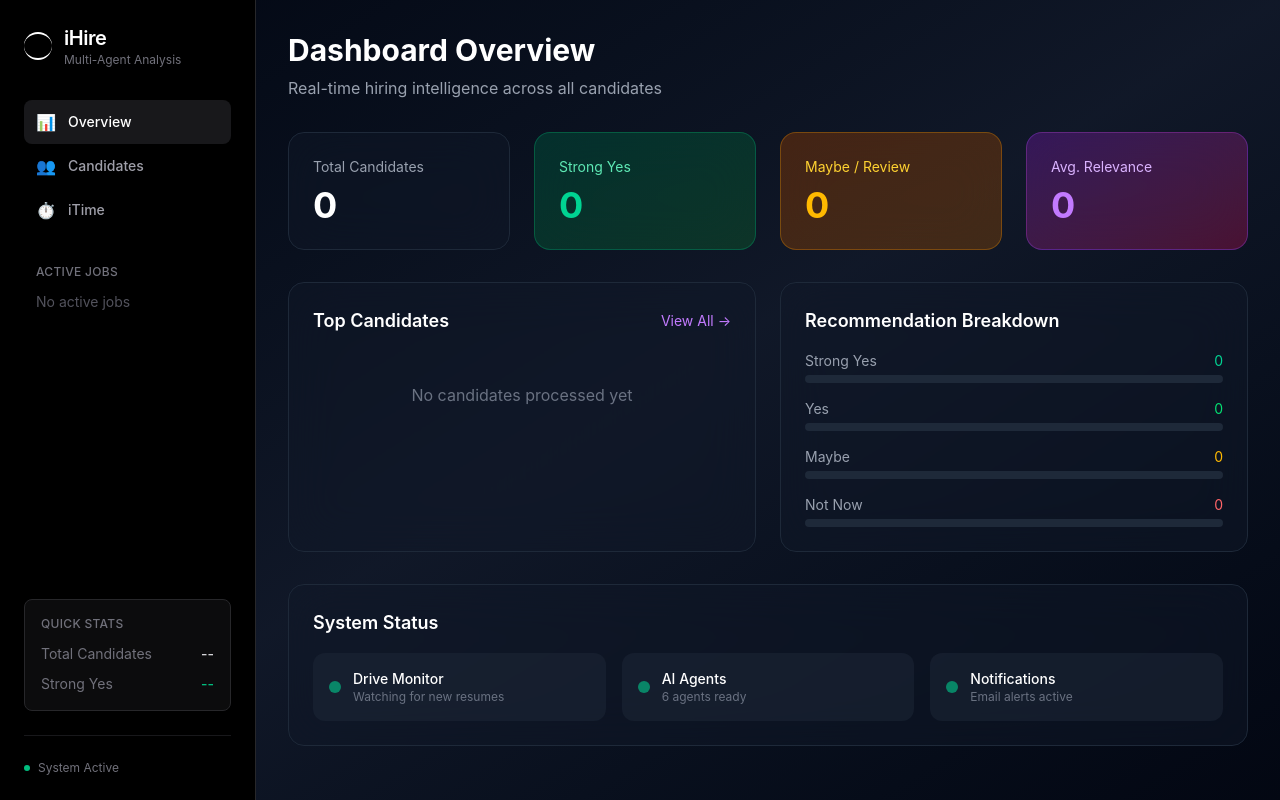
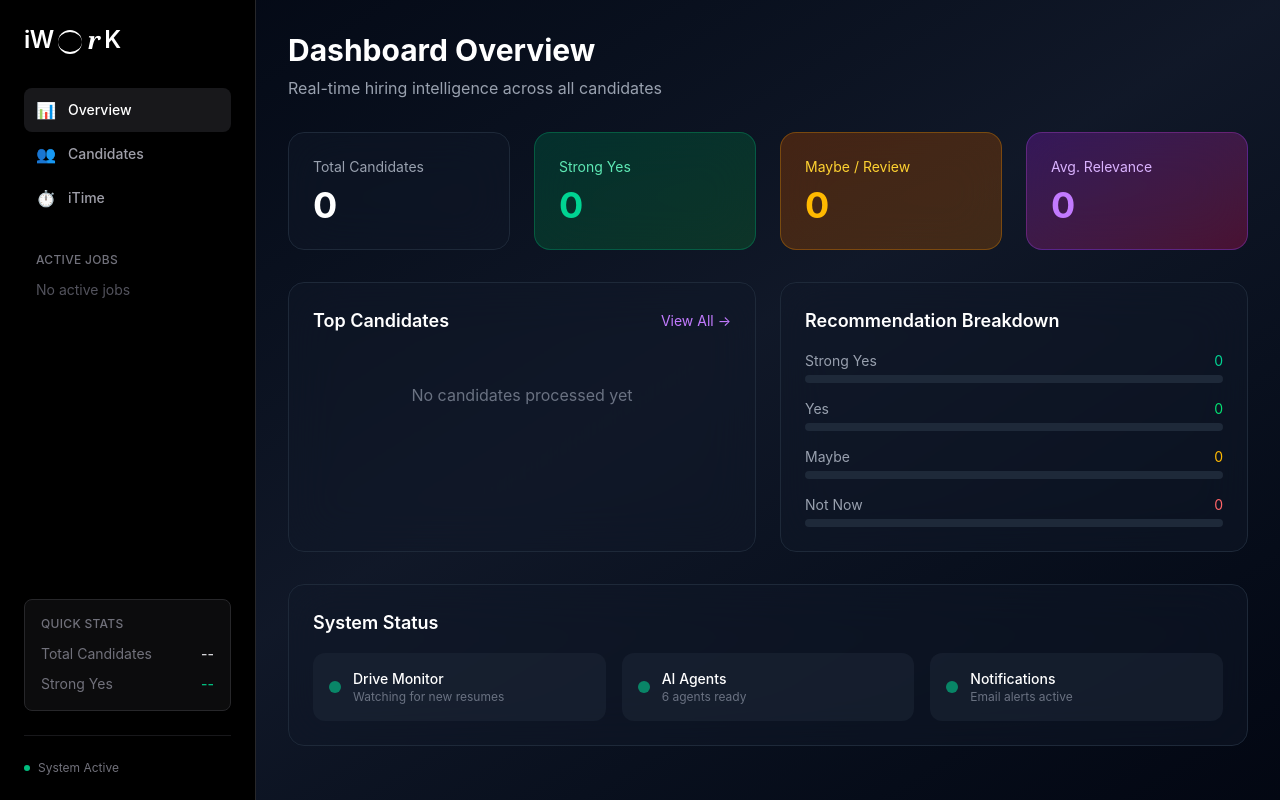
Before and after one commit to i24hour/iHire, a Next.js app in the folder frontend/: page / in a window 1280 px wide. Built offline with nearby package versions, Linux system fonts and the light colour scheme.

Commit message:
style: Update logo to 'iW[ring]ℛK' and fix mobile header z-index

```diff
--- a/frontend/src/components/Sidebar.tsx
+++ b/frontend/src/components/Sidebar.tsx
@@ -42,10 +42,12 @@ export function Sidebar() {
     return (
         <>
             {/* Mobile Header */}
-            <div className="md:hidden fixed top-0 left-0 right-0 h-16 bg-black border-b border-zinc-800 z-40 flex items-center justify-between px-4">
-                <div className="flex items-center gap-3">
-                    <div className="animate-spin-slow rounded-full h-6 w-6 border-t-2 border-b-2 border-white"></div>
-                    <h1 className="text-xl font-semibold text-white tracking-tight">iHire</h1>
+            <div className="md:hidden fixed top-0 left-0 right-0 h-16 bg-black border-b border-zinc-800 z-50 flex items-center justify-between px-4">
+                <div className="flex items-center gap-1">
+                    <span className="text-xl font-semibold text-white tracking-tight">iW</span>
+                    <div className="animate-spin-slow rounded-full h-5 w-5 border-t-2 border-b-2 border-white mt-1"></div>
+                    <span className="text-xl font-semibold text-white tracking-tight font-serif italic ml-0.5">r</span>
+                    <span className="text-xl font-semibold text-white tracking-tight">K</span>
                 </div>
                 <button onClick={() => setIsOpen(true)} className="p-2 -mr-2 text-zinc-400 hover:text-white">
                     <svg className="w-6 h-6" fill="none" viewBox="0 0 24 24" stroke="currentColor">
@@ -57,12 +59,12 @@ export function Sidebar() {
             {/* Mobile Overlay */}
             {isOpen && (
                 <div
-                    className="md:hidden fixed inset-0 bg-black/80 z-40 backdrop-blur-sm"
+                    className="md:hidden fixed inset-0 bg-black/80 z-[60] backdrop-blur-sm"
                     onClick={() => setIsOpen(false)}
                 />
             )}
 
-            <aside className={`fixed md:relative top-0 left-0 z-50 h-[100dvh] w-64 bg-black border-r border-zinc-800 p-6 flex flex-col transition-transform duration-300 ease-in-out md:translate-x-0 ${isOpen ? 'translate-x-0' : '-translate-x-full'}`}>
+            <aside className={`fixed md:relative top-0 left-0 z-[70] h-[100dvh] w-64 bg-black border-r border-zinc-800 p-6 flex flex-col transition-transform duration-300 ease-in-out md:translate-x-0 ${isOpen ? 'translate-x-0' : '-translate-x-full'}`}>
                 {/* Close Button on Mobile */}
                 <button onClick={() => setIsOpen(false)} className="md:hidden absolute top-4 right-4 text-zinc-400 hover:text-white">
                     <svg className="w-6 h-6" fill="none" viewBox="0 0 24 24" stroke="currentColor">
@@ -70,14 +72,12 @@ export function Sidebar() {
                     </svg>
                 </button>
 
-                {/* Logo */}
-                <div className="mb-8 flex items-center gap-3">
-                    <div className="animate-spin-slow rounded-full h-7 w-7 border-t-2 border-b-2 border-white hidden md:block"></div>
-                    <div>
-                        <h1 className="text-xl font-semibold text-white tracking-tight">
-                            iHire
-                        </h1>
-                        <p className="text-xs text-zinc-500">Multi-Agent Analysis</p>
+                <div className="mb-8 flex items-center gap-1">
+                    <div className="flex items-center gap-1">
+                        <span className="text-2xl font-semibold text-white tracking-tight">iW</span>
+                        <div className="animate-spin-slow rounded-full h-6 w-6 border-t-2 border-b-2 border-white mt-1 hidden md:block"></div>
+                        <span className="text-2xl font-semibold text-white tracking-tight font-serif italic ml-0.5">r</span>
+                        <span className="text-2xl font-semibold text-white tracking-tight">K</span>
                     </div>
                 </div>
 
```
